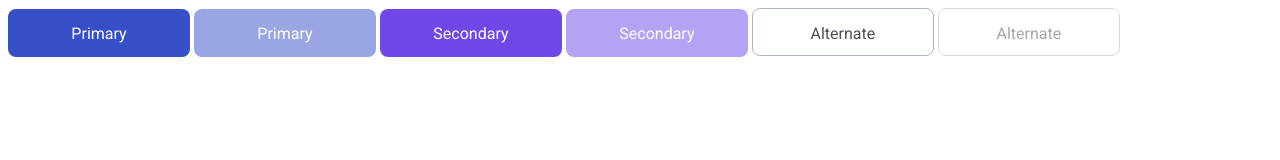
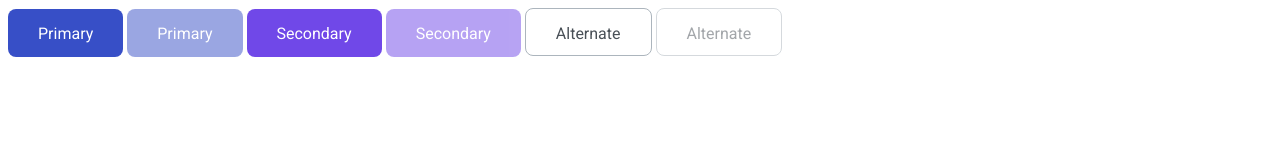
Before and after one commit to js-tasks-ru/htmlcss-20210916_gamesdi, a website: page 03-lection1/01-button/index.html in a window 1280 px wide. Drawn offline with Linux system fonts and the light colour scheme.

Commit message:
Update button.css

```diff
--- a/03-lection1/01-button/button.css
+++ b/03-lection1/01-button/button.css
@@ -1,12 +1,14 @@
 .button {
     height: 48px;
-    width: 182px;
     border-radius: 8px;
     font-size: 16px;
     padding-top: 15px;
     padding-bottom: 14px;
     cursor: pointer;
     transition: opacity 200ms ease-in-out, background 200ms ease-in-out;
+    white-space: nowrap;
+    padding-left: 30px;
+    padding-right: 30px;
 }
 
 .button__primary {
```
